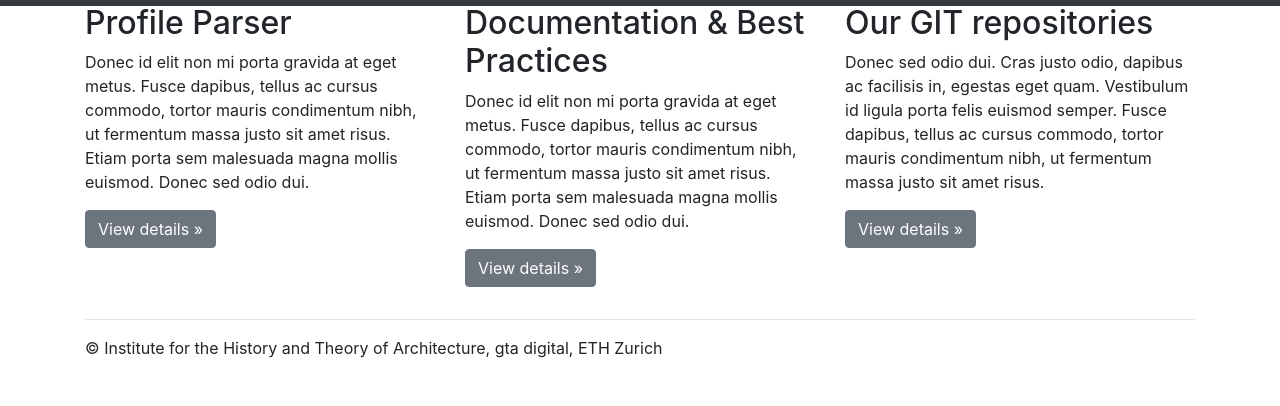
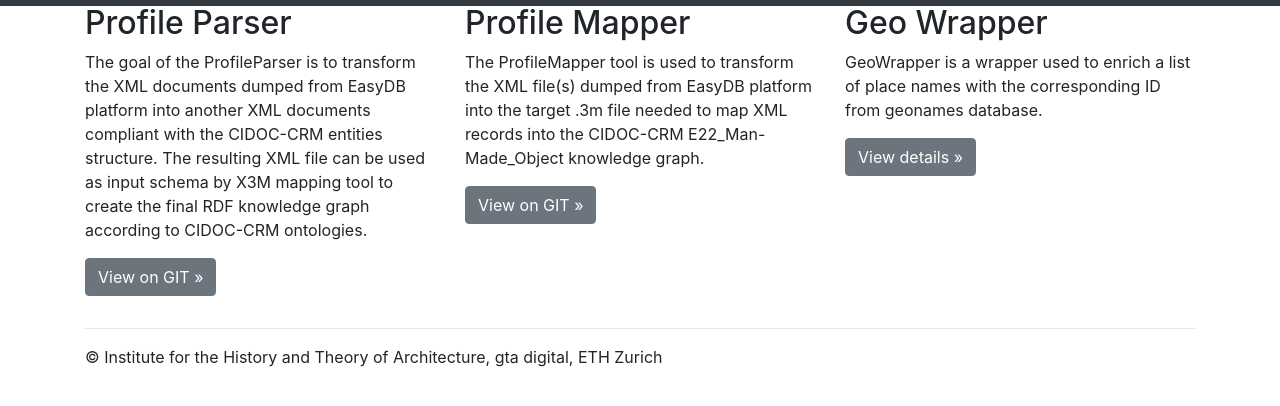
Before and after one commit to gtadigital/gtadigital.github.io, a plain HTML site: page git.html in a window 1280 px wide. Shown: the part 52-458 px from the top of the page. Drawn offline with nearby package versions, Linux system fonts and the light colour scheme.

Commit message:
Updated GIT page

```diff
--- a/git.html
+++ b/git.html
@@ -4,7 +4,6 @@
     <!-- Required meta tags -->
     <meta charset="utf-8">
     <meta name="viewport" content="width=device-width, initial-scale=1, shrink-to-fit=no">
-
     <!-- Bootstrap CSS -->
     <link rel="stylesheet" href="https://stackpath.bootstrapcdn.com/bootstrap/4.5.0/css/bootstrap.min.css" integrity="sha384-9aIt2nRpC12Uk9gS9baDl411NQApFmC26EwAOH8WgZl5MYYxFfc+NcPb1dKGj7Sk" crossorigin="anonymous">
     <style>
@@ -16,7 +15,6 @@
     -ms-user-select: none;
     user-select: none;
     }
-
     @media (min-width: 768px) {
     .bd-placeholder-img-lg {
     font-size: 3.5rem;
@@ -25,7 +23,6 @@
     </style>
     <!-- Custom styles for this template -->
     <link href="jumbotron.css" rel="stylesheet">
-
     <title>Our GIT repos</title>
   </head>
   <body>
@@ -36,7 +33,6 @@
       <button class="navbar-toggler" type="button" data-toggle="collapse" data-target="#navbarsExampleDefault" aria-controls="navbarsExampleDefault" aria-expanded="false" aria-label="Toggle navigation">
       <span class="navbar-toggler-icon"></span>
       </button>
-
       <div class="collapse navbar-collapse" id="navbarsExampleDefault">
         <ul class="navbar-nav mr-auto">
           <li class="nav-item active">
@@ -50,42 +46,34 @@
 
       </div>
     </nav>
-
     <main role="main">
-
       <!-- Main jumbotron for a primary marketing message or call to action -->
-
 
       <div class="container">
         <!-- Example row of columns -->
         <div class="row">
           <div class="col-md-4">
             <h2>Profile Parser</h2>
-        <p>Donec id elit non mi porta gravida at eget metus. Fusce dapibus, tellus ac cursus commodo, tortor mauris condimentum nibh, ut fermentum massa justo sit amet risus. Etiam porta sem malesuada magna mollis euismod. Donec sed odio dui. </p>
-        <p><a class="btn btn-secondary" href="projects.html" role="button">View details &raquo;</a></p>
+            <p>The goal of the ProfileParser is to transform the XML documents dumped from EasyDB platform into another XML documents compliant with the CIDOC-CRM entities structure. The resulting XML file can be used as input schema by X3M mapping tool to create the final RDF knowledge graph according to CIDOC-CRM ontologies. </p>
+            <p><a class="btn btn-secondary" href="https://github.com/gtadigital/ProfileParser" role="button">View on GIT &raquo;</a></p>
           </div>
           <div class="col-md-4">
-        <h2>Documentation & Best Practices</h2>
-        <p>Donec id elit non mi porta gravida at eget metus. Fusce dapibus, tellus ac cursus commodo, tortor mauris condimentum nibh, ut fermentum massa justo sit amet risus. Etiam porta sem malesuada magna mollis euismod. Donec sed odio dui. </p>
-        <p><a class="btn btn-secondary" href="#" role="button">View details &raquo;</a></p>
+            <h2>Profile Mapper</h2>
+            <p>The ProfileMapper tool is used to transform the XML file(s) dumped from EasyDB platform into the target .3m file needed to map XML records into the CIDOC-CRM E22_Man-Made_Object knowledge graph. </p>
+            <p><a class="btn btn-secondary" href="https://github.com/gtadigital/ProfileMapper" role="button">View on GIT &raquo;</a></p>
           </div>
           <div class="col-md-4">
-        <h2>Our GIT repositories</h2>
-        <p>Donec sed odio dui. Cras justo odio, dapibus ac facilisis in, egestas eget quam. Vestibulum id ligula porta felis euismod semper. Fusce dapibus, tellus ac cursus commodo, tortor mauris condimentum nibh, ut fermentum massa justo sit amet risus.</p>
-        <p><a class="btn btn-secondary" href="#" role="button">View details &raquo;</a></p>
+            <h2>Geo Wrapper</h2>
+            <p>GeoWrapper is a wrapper used to enrich a list of place names with the corresponding ID from geonames database.</p>
+            <p><a class="btn btn-secondary" href="https://github.com/gtadigital/GeoWrapper.git" role="button">View details &raquo;</a></p>
           </div>
         </div>
-
         <hr>
-
         </div> <!-- /container -->
-
       </main>
-
       <footer class="container">
         <p>&copy; Institute for the History and Theory of Architecture, gta digital, ETH Zurich</p>
       </footer>
-
       <!-- Optional JavaScript -->
       <!-- jQuery first, then Popper.js, then Bootstrap JS -->
       <script src="https://code.jquery.com/jquery-3.5.1.slim.min.js" integrity="sha384-DfXdz2htPH0lsSSs5nCTpuj/zy4C+OGpamoFVy38MVBnE+IbbVYUew+OrCXaRkfj" crossorigin="anonymous"></script>
```
Also changed, not shown: contact.html (+0 -1 lines), index.html (+0 -16 lines), more.html (+1 -14 lines), projects.html (+0 -13 lines). Lines whose indentation alone changed are shown as unchanged.
